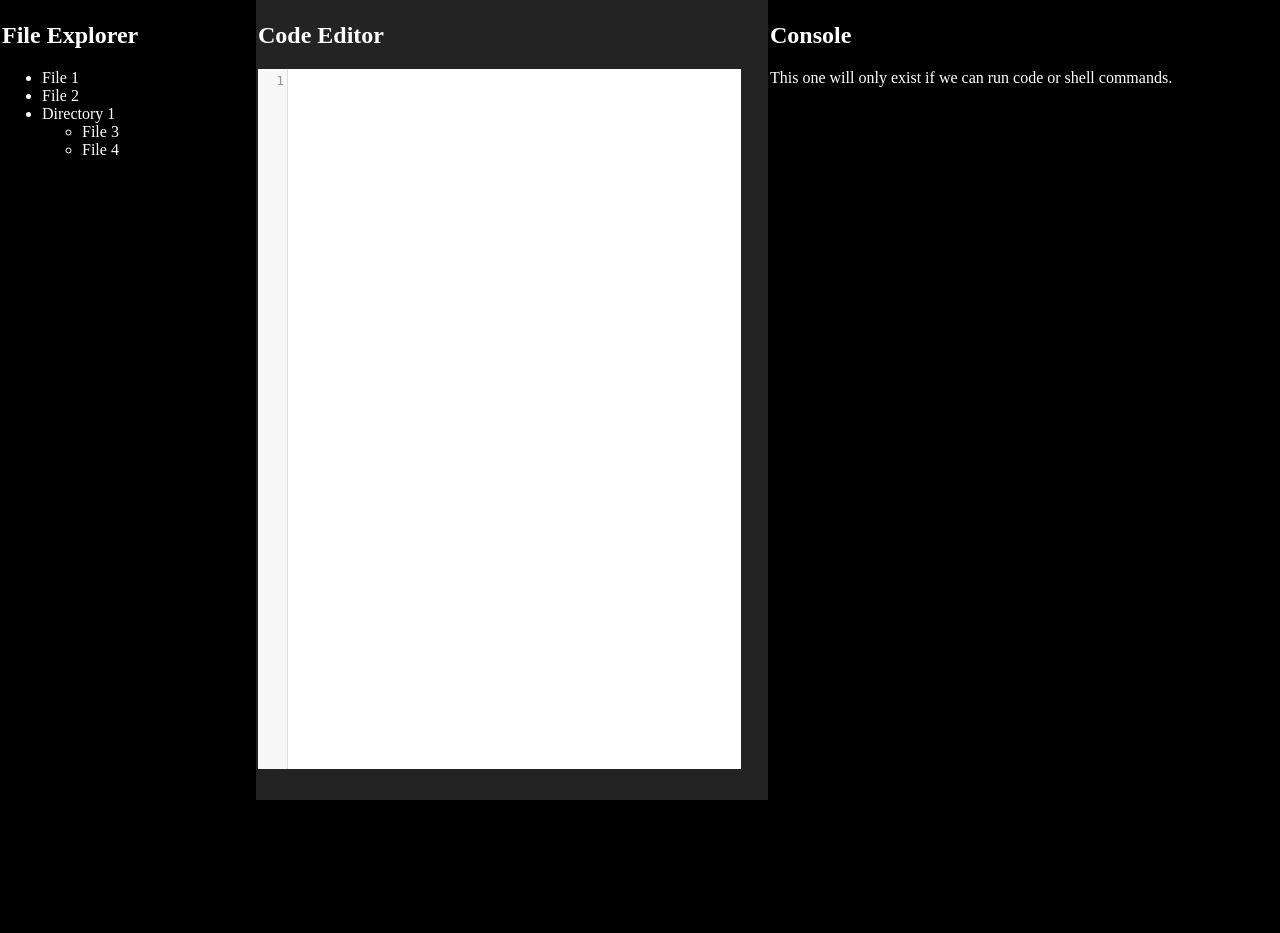
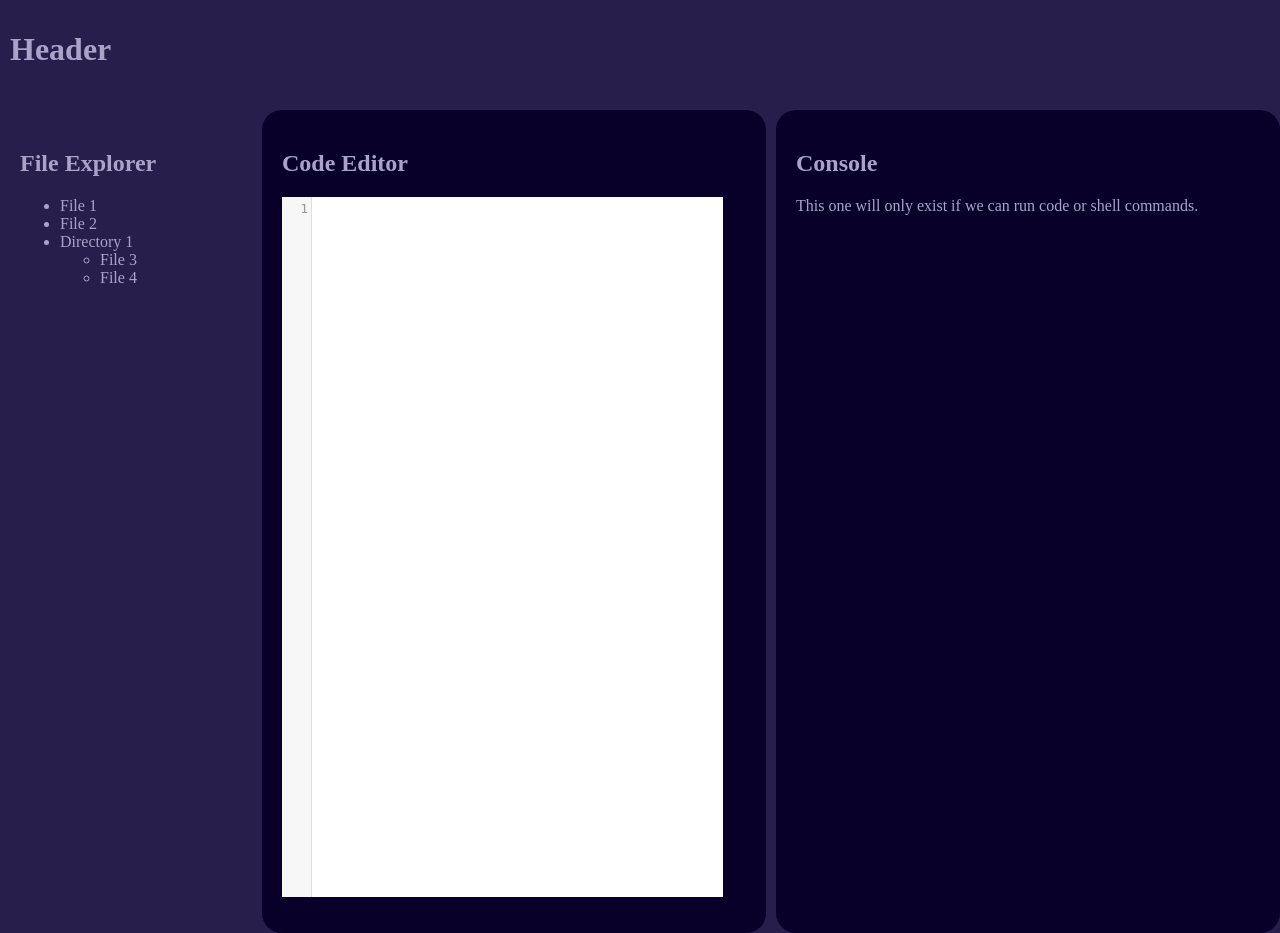
Before and after one commit to DHBW-Vilas/21ai1-webeng-II-webitor, a PHP site: page /public/CodeMirror.html in a window 1280 px wide. Before the commit the page ends 800 px from the top, so only its background shows below. Run offline with PHP 8.4, Linux system fonts and the light colour scheme; some libraries are stand-ins or nearby versions.

Commit message:
css grid layout

```diff
--- a/public/CodeMirror.html
+++ b/public/CodeMirror.html
@@ -9,6 +9,12 @@
 </head>
 <body>
 	<div class="container">
+
+		<header>
+		  <h1>Header</h1>
+		</header>
+
+  <div class="box box-1">
 	  <h2>File Explorer</h2>
 	  <p>	<div id="file-explorer">
 	<ul>
@@ -40,7 +46,7 @@ function getFileContents(fileName) {
   </div>
 
 
- <div class="container">
+   <div class="box box-2">
 	  <h2>Code Editor</h2>
 	  <p><textarea id="editor"></textarea>
 	  <script>
@@ -52,12 +58,13 @@ function getFileContents(fileName) {
 	  </script></p>
 	  </div>
 
-	  <div class="container">
+		<div class="box box-3">
 	  <h2>Console</h2>
 	  <p>This one will only exist if we can run code or shell commands.</p>
 	</div>
 
-  <div class="clearfix"></div>
+
+  </div>
 
 </body>
 </html>
--- a/public/EditorStyle.css
+++ b/public/EditorStyle.css
@@ -1,37 +1,54 @@
 /* BASICS */
+/* Style the containers within the grid */
+
+
 .container {
-    color: white;
-    background-Color: #242323;
-    height: 100%;
-    float: left;
-    padding: 2px;
-    box-sizing: border-box;
+    display: grid;
+    grid-gap: 10px;
+    grid-template-columns: 1fr 2fr 2fr;
+    grid-template-rows: 1fr 5fr auto;
+    height: 100vh;
   }
 
-  .container:nth-child(1) {
-    background-Color: black;
-    width: 20%;
-  }
-  .container:nth-child(2) {
-    width: 40%;
-  }
-  .container:nth-child(3) {
-    background-Color: black;
-    width: 40%;
-  }
+  /* Style the header and footer */
+  header, footer {
+    grid-column: 1 / -1;
+    background-color: #271e4b;
+    color: #aaa3c9;
+    padding: 10px;
+    }
+
+    .box {
+    color: #aaa3c9;
+    background-Color: #271e4b;
+    padding: 20px;
+    border-radius: 20px;
+    }
+
+  /* Style the individual container items */
+  .box-1 {
+          grid-column: 1 / 2;
+          grid-row: 2 / 3;
+     }
+
+  .box-2 {
+     grid-column: 2 / 3;
+     grid-row: 2 / 3;
+     background-Color:#080029;
+     }
+
+  .box-3 {
+     grid-column: 3 / 4;
+     grid-row: 2 / 3;
+     background-Color:#080029;
+     }
 
   /* This CSS applies to the entire page */
   html, body {
     height: 100%;
     margin: 0;
     padding: 0;
-  }
-
-  /* Clear floats so that subsequent content flows normally */
-  .clearfix::after {
-    content: "";
-    clear: both;
-    display: table;
+    background-Color:#271e4b;
   }
 
 
```
Lines whose indentation alone changed are shown as unchanged.
